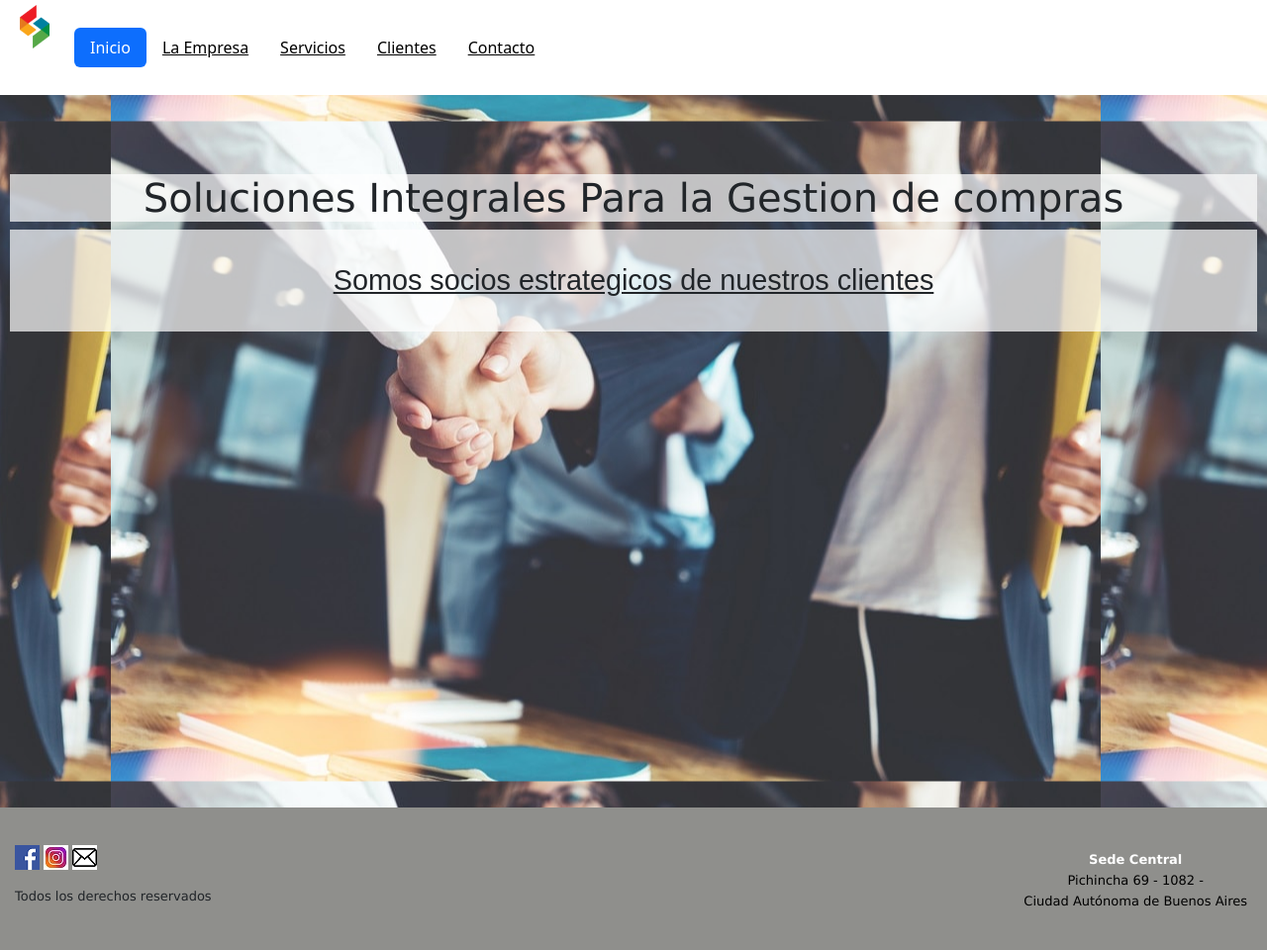
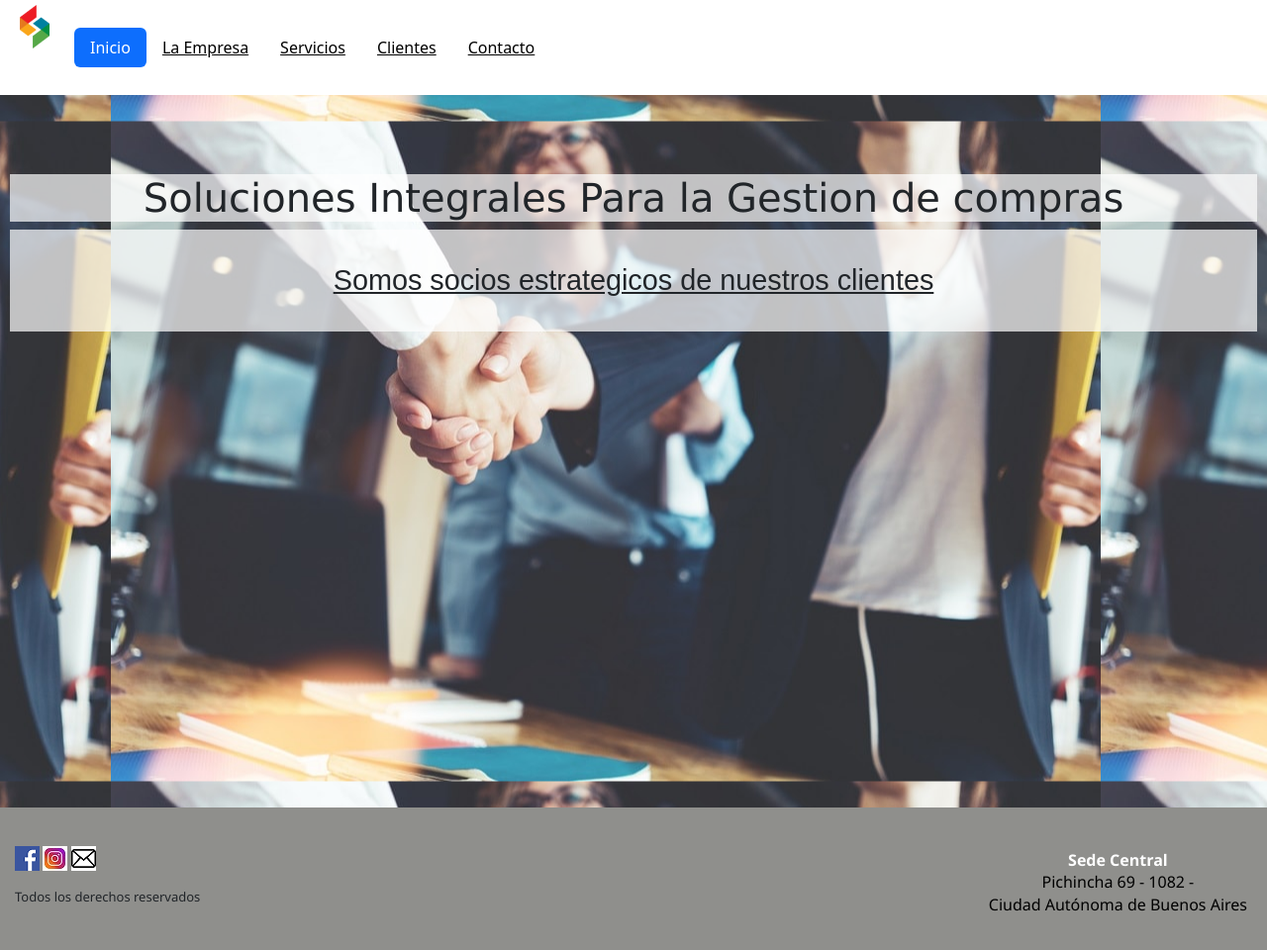
Before and after one commit to DOMINGUEZLEONARDO/GestionCompras, a website: page index.html in a window 1280 px wide. Shown: the whole page at 99% size. Drawn offline with nearby package versions, Linux system fonts and the light colour scheme.

Commit message:
ultimas correcciones proyecto final

```diff
--- a/scss/estilos.scss
+++ b/scss/estilos.scss
@@ -48,6 +48,7 @@ section{
     text-align: center;
     justify-content: end;
     background-color: $color-principal;
+    width: 600px;
     .sede{
         text-align: center;
         color: black;
@@ -55,7 +56,8 @@ section{
         font-size: small;
         line-height: 40%;
         padding-top: 40px;
-        padding-right: 20px;
+
+
         .sedeCentral{
             color: white;
             font-weight: bold;
```
Also changed, not shown: css/style.css.
